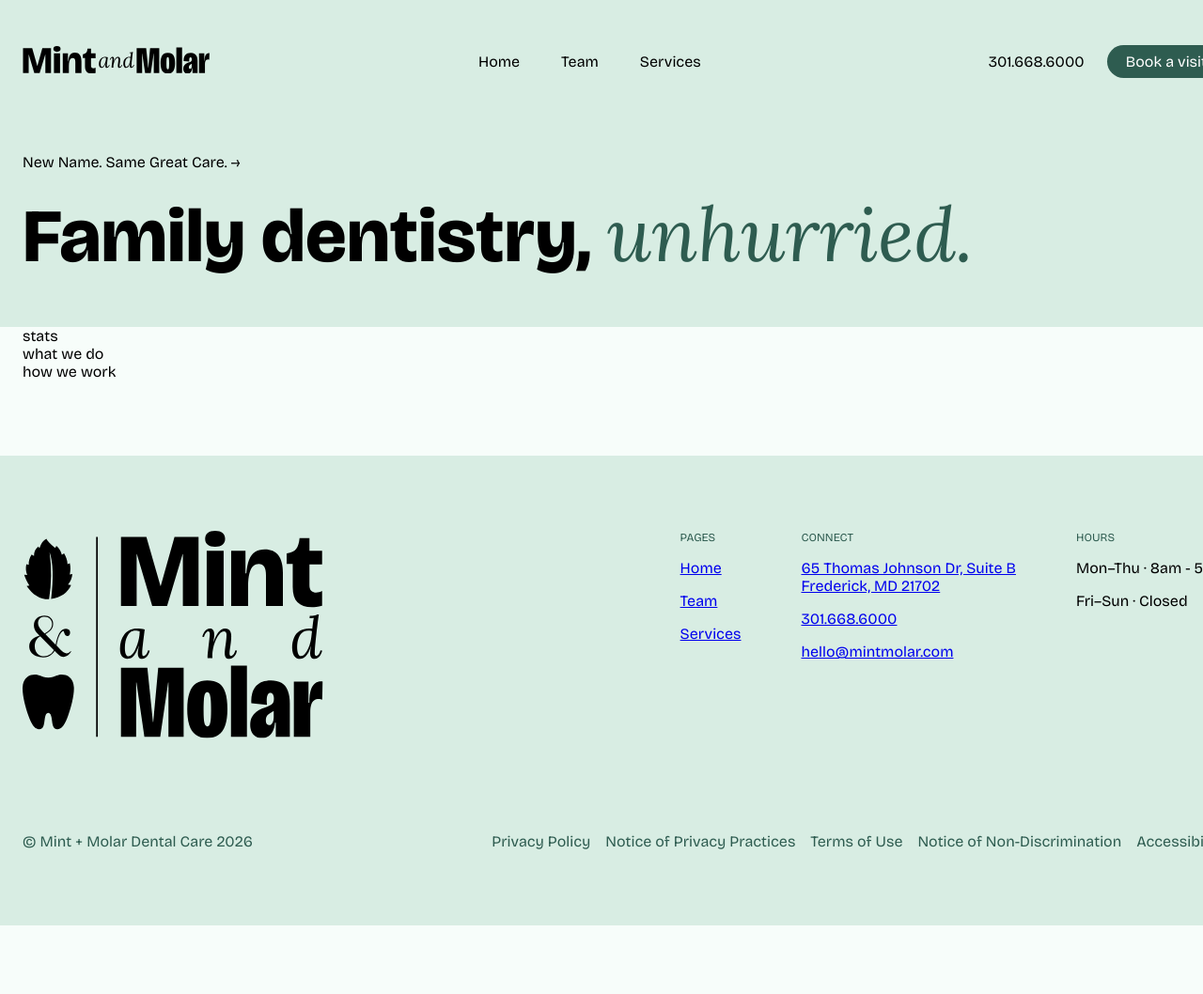
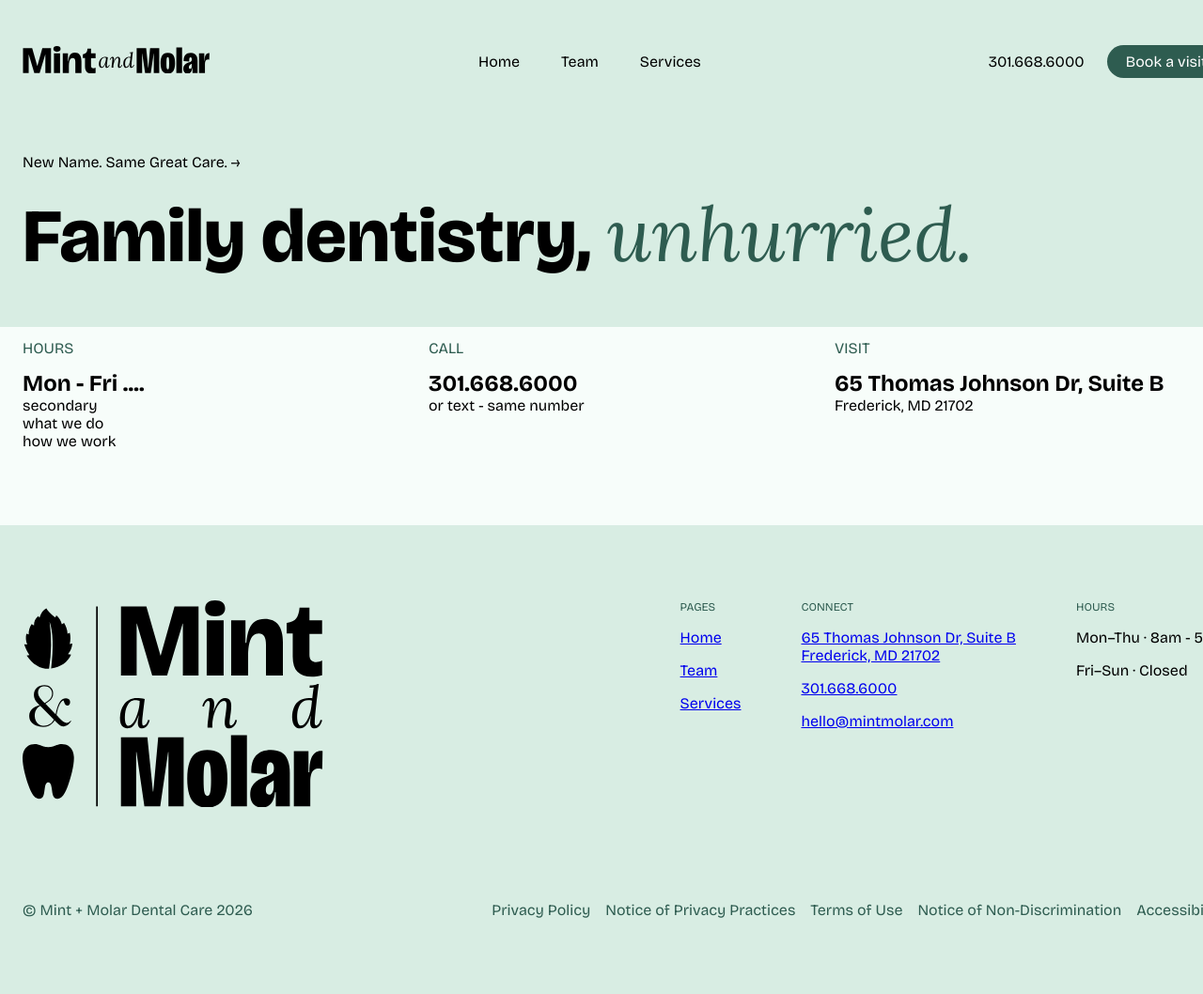
Before and after one commit to naher94/mintmolar.com, a Jekyll site: the page built from index.html, in a window 1280 px wide. Shown: the whole page at 94% size. Built offline with Jekyll 4.4.1, drawn with Linux system fonts in a browser that asks for light colours; before the commit the page ends 985 px from its top, so only the background shows below that.

Commit message:
Contact Stats Added

```diff
--- a/_sass/_mint.scss
+++ b/_sass/_mint.scss
@@ -26,4 +26,22 @@
       }
     }
   }
+  .contact-stats{
+    .item-card{
+      @include scaffold.span(third);
+      h2{
+        font-size: 1rem;
+        text-transform: uppercase;
+        color: var(--color-mint-dark);
+        font-weight: var(--font-bricolage-regular);
+      }
+      p{
+        margin: 0;
+      }
+      .primary-info{
+        font-size: 1.5em;
+        font-weight: var(--font-bricolage-bold);
+      }
+    }
+  }
 }
--- a/index.html
+++ b/index.html
@@ -4,6 +4,24 @@
 hero_headline: "Family dentistry, <em>unhurried.</em>"
 ---
 
-<section> stats </section>
+<section class="contact-stats scaffold-grid">
+  <div class="item-card">
+    <h2>hours</h2>
+    <p class="primary-info">Mon - Fri ....</p>
+    <p class="secondary-info">secondary</p>
+  </div>
+  <div class="item-card">
+    <h2>call</h2>
+    <p class="primary-info">{{ site.data.contact.phone }}</p>
+    <p class="secondary-info">or text - same number</p>
+  </div>
+  <div class="item-card">
+    <h2>visit</h2>
+    <p class="primary-info">{{ site.data.contact.address.street }}</p>
+    <p class="secondary-info">{{ site.data.contact.address.city }}, {{ site.data.contact.address.state }} {{ site.data.contact.address.zip }}</p>
+
+  </div>
+</section>
+
 <section> what we do </section>
 <section> how we work </section>
```
